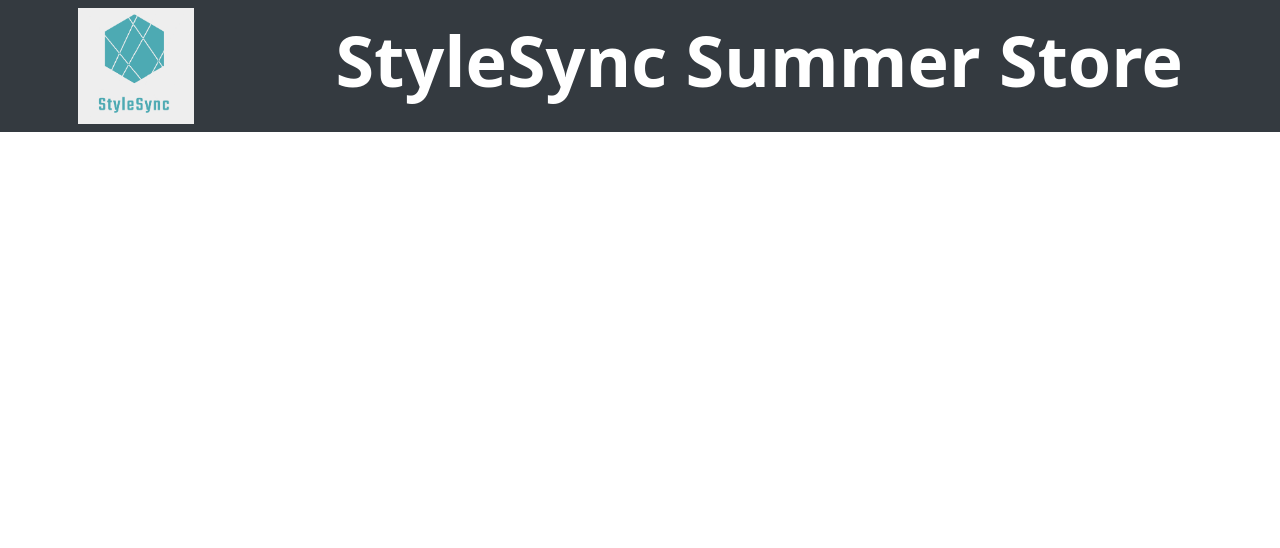
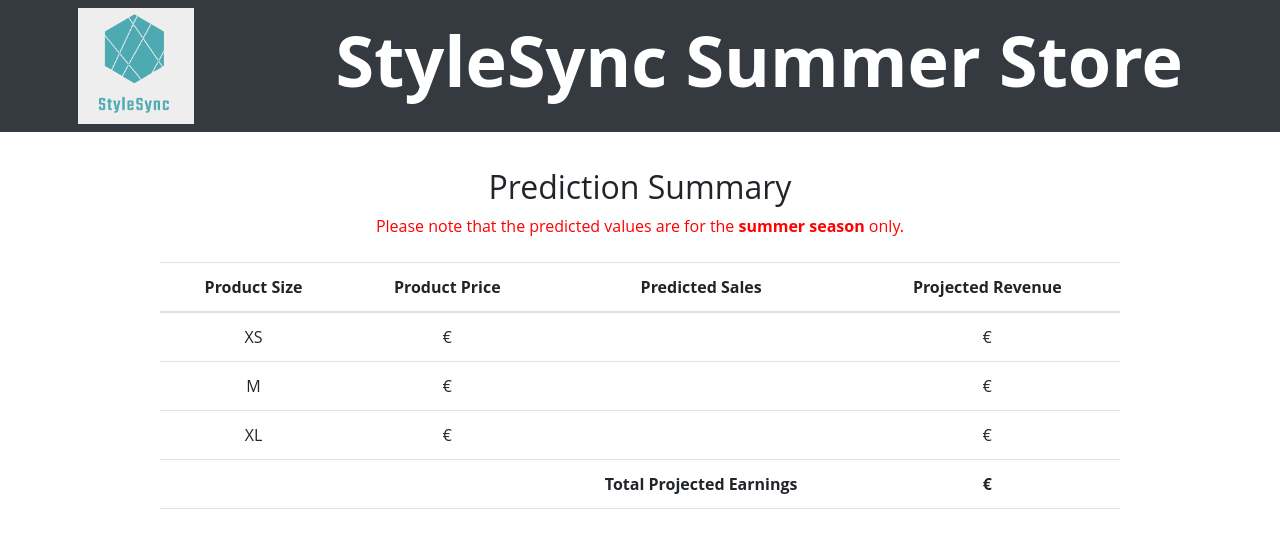
Before and after one commit to Sathira-Wijeratne/StyleSync-Solutions, a React (Create React App) app in the folder frontend/: page /adminhome/salesforecast/result in a window 1280 px wide. Shown: the top 548 px of the page. Built offline with nearby package versions, Linux system fonts and the light colour scheme; the HTML template or start-up script is replaced by a standard one.

Commit message:
Create a separate page for prediction results

```diff
--- a/frontend/src/App.js
+++ b/frontend/src/App.js
@@ -16,6 +16,7 @@
 import DiscountsReport from "./components/DiscountsReport";
 import ProductRatingReport from "./components/ProductRatingReport";
 import SalesForecast from "./components/SalesForecast";
+import SalesForecastResult from "./components/SalesForecastResult";
 
 function App() {
   return (
@@ -52,6 +53,11 @@
         component={ProductRatingReport}
       />
       <Route path="/adminhome/salesforecast" exact component={SalesForecast} />
+      <Route
+        path="/adminhome/salesforecast/result"
+        exact
+        component={SalesForecastResult}
+      />
     </Router>
   );
 }
--- /dev/null
+++ b/frontend/src/components/SalesForecastResult.js
@@ -0,0 +1,61 @@
+import React from "react";
+
+export default function SalesForecastResult() {
+  return (
+    <>
+      <center>
+        <h2>Prediction Summary</h2>
+
+        <span style={{ color: "red" }}>
+          Please note that the predicted values are for the{" "}
+          <b>summer season </b>
+          only.
+        </span>
+        <br />
+        <br />
+        <table
+          className="table"
+          style={{
+            width: "75%",
+            textAlign: "center",
+          }}
+        >
+          <thead>
+            <tr>
+              <th>Product Size</th>
+              <th>Product Price</th>
+              <th>Predicted Sales</th>
+              <th>Projected Revenue</th>
+            </tr>
+          </thead>
+          <tbody>
+            <tr>
+              <td className="align-middle">XS</td>
+              <td>€</td>
+              <td></td>
+              <td>€</td>
+            </tr>
+            <tr>
+              <td className="align-middle">M</td>
+              <td>€</td>
+              <td></td>
+              <td>€</td>
+            </tr>
+            <tr>
+              <td className="align-middle">XL</td>
+              <td>€</td>
+              <td></td>
+              <td>€</td>
+            </tr>
+            <tr>
+              <td className="align-middle"></td>
+              <td></td>
+              <th>Total Projected Earnings</th>
+              <th>€</th>
+            </tr>
+          </tbody>
+        </table>
+      </center>
+    </>
+  );
+}
```
